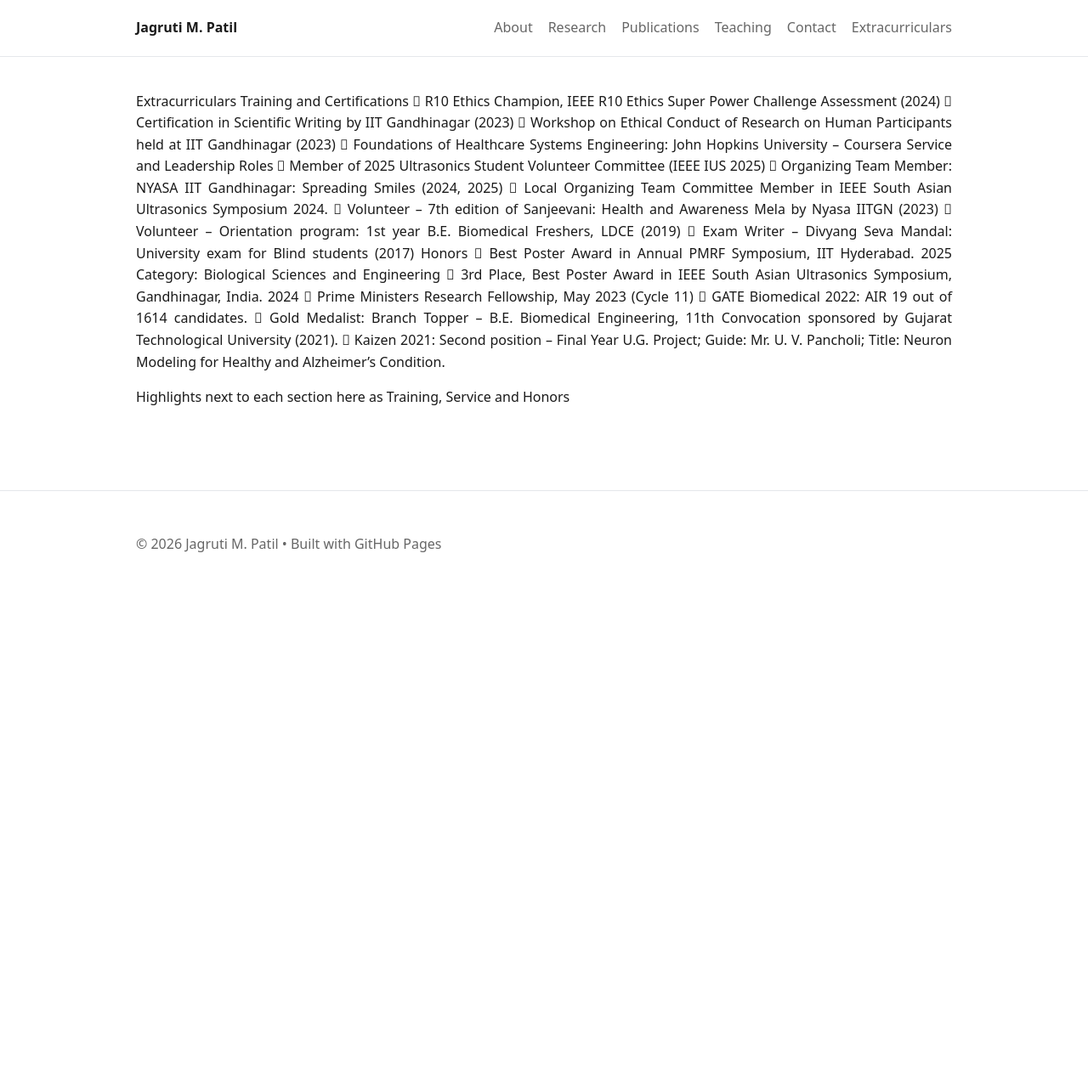
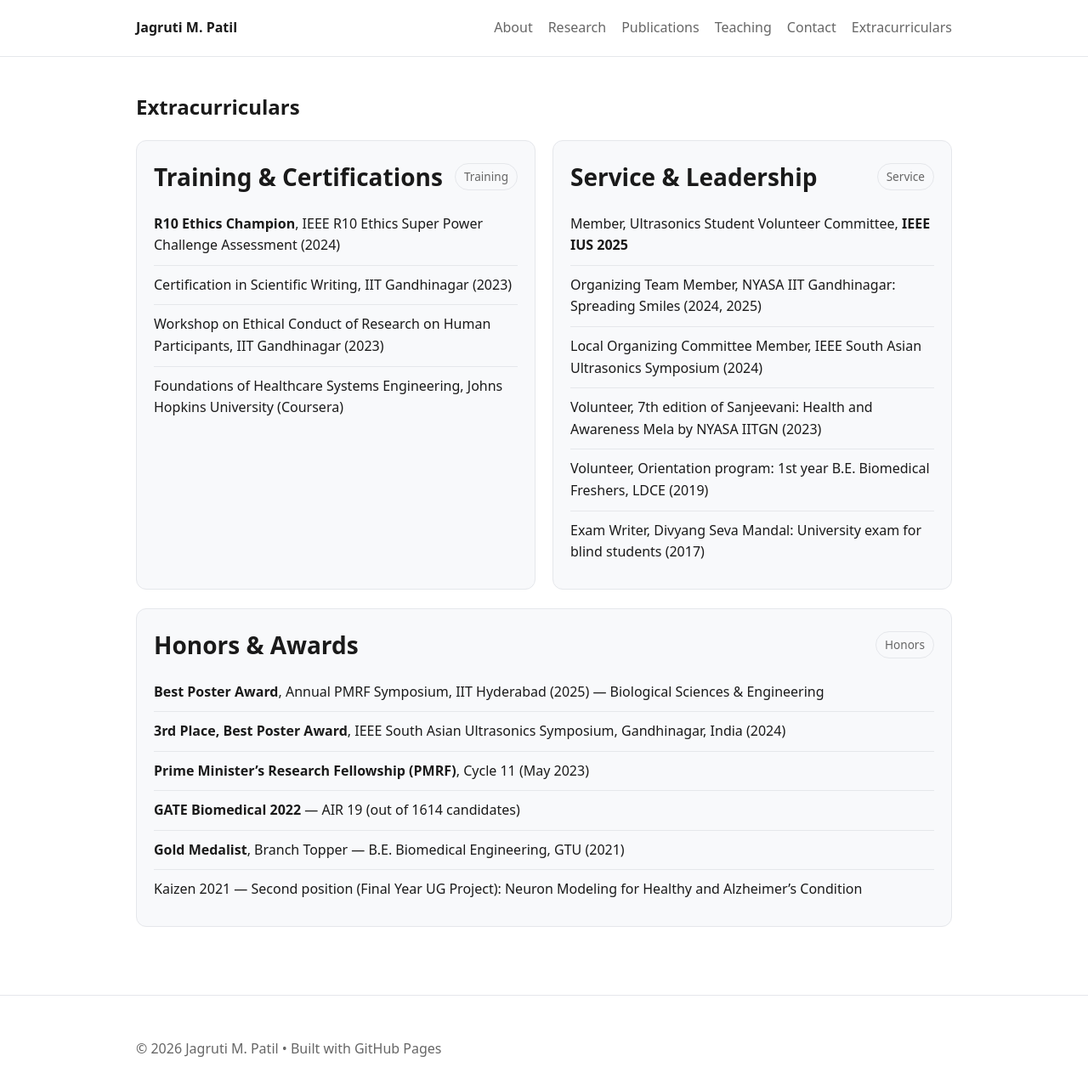
Before and after one commit to Jagruti-M-Patil/my-personal-website, a Jekyll site: the page built from extracurriculars.md, in a window 1280 px wide and 1298 px high. Shown: the top 1283 px of the window at 85% size. Built offline with Jekyll 4.4.1, drawn with Linux system fonts in a browser that asks for light colours; our own code applies the rules of GitHub Pages for plain Markdown files.

Commit message:
Format extracurriculars page and add CSS
Convert extracurriculars.md from plain text into a structured Jekyll page with front-matter, grid/cards, semantic sections (Training, Service, Honors) and clean HTML lists; add visual "pill" labels and consistent section headers. Add CSS rules in assets/css/main.css (.section-head, .pill, .clean-list and list item borders) and a small h2 spacing fix to improve layout, readability and consistency across the site.

```diff
--- a/assets/css/main.css
+++ b/assets/css/main.css
@@ -236,3 +236,36 @@ h3{
 h2{
   margin-top: 60px;
 }
+
+/* Extracurriculars formatting */
+.section-head{
+  display:flex;
+  align-items:center;
+  justify-content:space-between;
+  gap:12px;
+  margin-bottom:10px;
+}
+
+.pill{
+  border:1px solid var(--line);
+  padding:4px 10px;
+  border-radius:999px;
+  font-size:0.85rem;
+  color:var(--muted);
+  white-space:nowrap;
+}
+
+.clean-list{
+  list-style:none;
+  padding-left:0;
+  margin:0;
+}
+
+.clean-list li{
+  padding:10px 0;
+  border-bottom:1px solid var(--line);
+}
+
+.clean-list li:last-child{
+  border-bottom:none;
+}
--- a/extracurriculars.md
+++ b/extracurriculars.md
@@ -1,22 +1,56 @@
-Extracurriculars
-Training and Certifications
-	R10 Ethics Champion, IEEE R10 Ethics Super Power Challenge Assessment (2024)
-	Certification in Scientific Writing by IIT Gandhinagar (2023)
-	Workshop on Ethical Conduct of Research on Human Participants held at IIT Gandhinagar (2023)
-	Foundations of Healthcare Systems Engineering: John Hopkins University – Coursera
-Service and Leadership Roles
-	Member of 2025 Ultrasonics Student Volunteer Committee (IEEE IUS 2025)
-	Organizing Team Member: NYASA IIT Gandhinagar: Spreading Smiles (2024, 2025)
-	Local Organizing Team Committee Member in IEEE South Asian Ultrasonics Symposium 2024.
-	Volunteer – 7th edition of Sanjeevani: Health and Awareness Mela by Nyasa IITGN (2023)
-	Volunteer – Orientation program: 1st year B.E. Biomedical Freshers, LDCE (2019)
-	Exam Writer – Divyang Seva Mandal: University exam for Blind students (2017)
-Honors
-	Best Poster Award in Annual PMRF Symposium, IIT Hyderabad. 2025 Category: Biological Sciences and Engineering
-	3rd Place, Best Poster Award in IEEE South Asian Ultrasonics Symposium, Gandhinagar, India. 2024
-	Prime Ministers Research Fellowship, May 2023 (Cycle 11)
-	GATE Biomedical 2022: AIR 19 out of 1614 candidates.
-	Gold Medalist: Branch Topper – B.E. Biomedical Engineering, 11th Convocation sponsored by Gujarat Technological University (2021).
-	Kaizen 2021: Second position – Final Year U.G. Project; Guide: Mr. U. V. Pancholi; Title: Neuron Modeling for Healthy and Alzheimer’s Condition.
+---
+layout: page
+title: Extracurriculars
+---
 
-Highlights next to each section here as Training, Service and Honors
+<section class="grid grid-2" style="margin-top:18px;">
+
+  <div class="card">
+    <div class="section-head">
+      <h2 style="margin:0;">Training & Certifications</h2>
+      <span class="pill">Training</span>
+    </div>
+
+    <ul class="clean-list">
+      <li><strong>R10 Ethics Champion</strong>, IEEE R10 Ethics Super Power Challenge Assessment (2024)</li>
+      <li>Certification in Scientific Writing, IIT Gandhinagar (2023)</li>
+      <li>Workshop on Ethical Conduct of Research on Human Participants, IIT Gandhinagar (2023)</li>
+      <li>Foundations of Healthcare Systems Engineering, Johns Hopkins University (Coursera)</li>
+    </ul>
+  </div>
+
+  <div class="card">
+    <div class="section-head">
+      <h2 style="margin:0;">Service & Leadership</h2>
+      <span class="pill">Service</span>
+    </div>
+
+    <ul class="clean-list">
+      <li>Member, Ultrasonics Student Volunteer Committee, <strong>IEEE IUS 2025</strong></li>
+      <li>Organizing Team Member, NYASA IIT Gandhinagar: Spreading Smiles (2024, 2025)</li>
+      <li>Local Organizing Committee Member, IEEE South Asian Ultrasonics Symposium (2024)</li>
+      <li>Volunteer, 7th edition of Sanjeevani: Health and Awareness Mela by NYASA IITGN (2023)</li>
+      <li>Volunteer, Orientation program: 1st year B.E. Biomedical Freshers, LDCE (2019)</li>
+      <li>Exam Writer, Divyang Seva Mandal: University exam for blind students (2017)</li>
+    </ul>
+  </div>
+
+</section>
+
+<section style="margin-top:22px;">
+  <div class="card">
+    <div class="section-head">
+      <h2 style="margin:0;">Honors & Awards</h2>
+      <span class="pill">Honors</span>
+    </div>
+
+    <ul class="clean-list">
+      <li><strong>Best Poster Award</strong>, Annual PMRF Symposium, IIT Hyderabad (2025) — Biological Sciences & Engineering</li>
+      <li><strong>3rd Place, Best Poster Award</strong>, IEEE South Asian Ultrasonics Symposium, Gandhinagar, India (2024)</li>
+      <li><strong>Prime Minister’s Research Fellowship (PMRF)</strong>, Cycle 11 (May 2023)</li>
+      <li><strong>GATE Biomedical 2022</strong> — AIR 19 (out of 1614 candidates)</li>
+      <li><strong>Gold Medalist</strong>, Branch Topper — B.E. Biomedical Engineering, GTU (2021)</li>
+      <li>Kaizen 2021 — Second position (Final Year UG Project): Neuron Modeling for Healthy and Alzheimer’s Condition</li>
+    </ul>
+  </div>
+</section>
```
